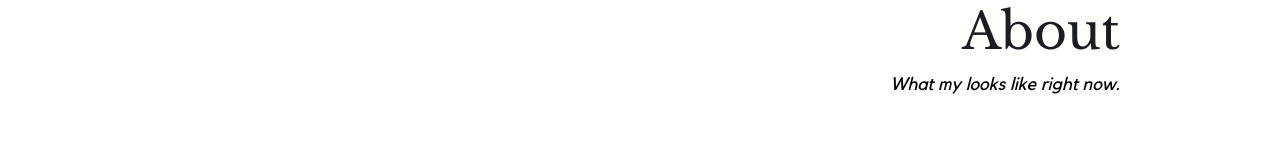
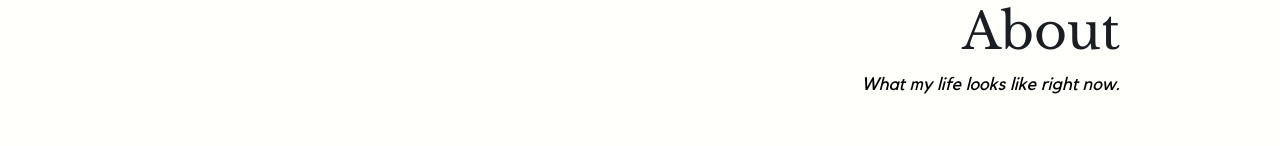
Before and after one commit to Avinier/Personal-V3, a React (Vite) app: page / in a window 1280 px wide. Shown: the part 800-946 px from the top of the page. Built offline with nearby package versions, Linux system fonts and the light colour scheme; no server answers; a web font is replaced by a local one.

Commit message:
about subheading updated

```diff
--- a/src/components/About.tsx
+++ b/src/components/About.tsx
@@ -151,7 +151,7 @@ const About: React.FC = () => {
       <div className="w-[75%] mx-auto">
         <h1 className="font-heading text-4xl text-text text-right">About</h1>
         <h4 className="font-body text-lg italic mb-[50px] text-right">
-          What my looks like right now.
+          What my life looks like right now.
         </h4>
         <div className="relative h-[600px] w-[100%]">
   {/* AchievementsBoard - top-left corner */}
```
